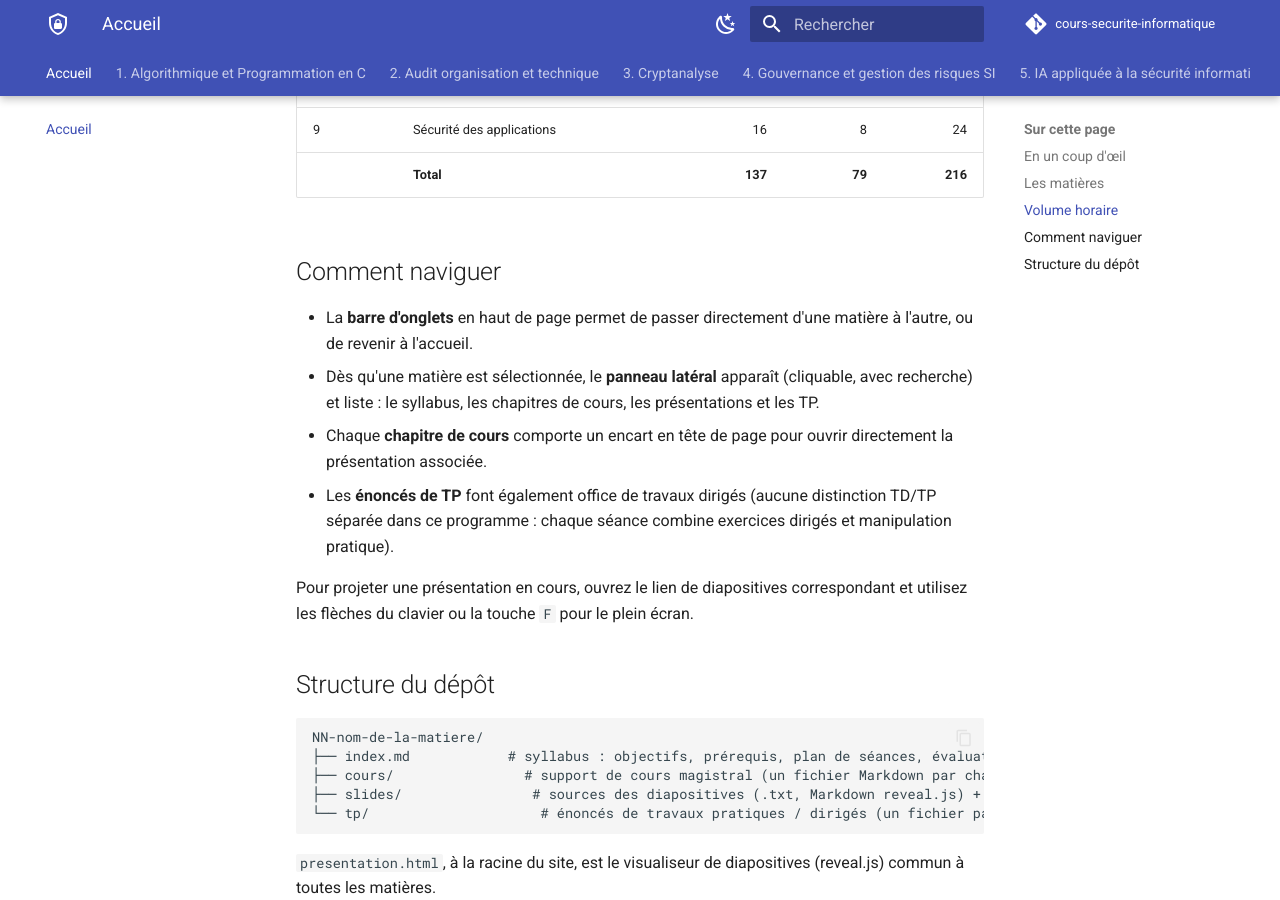
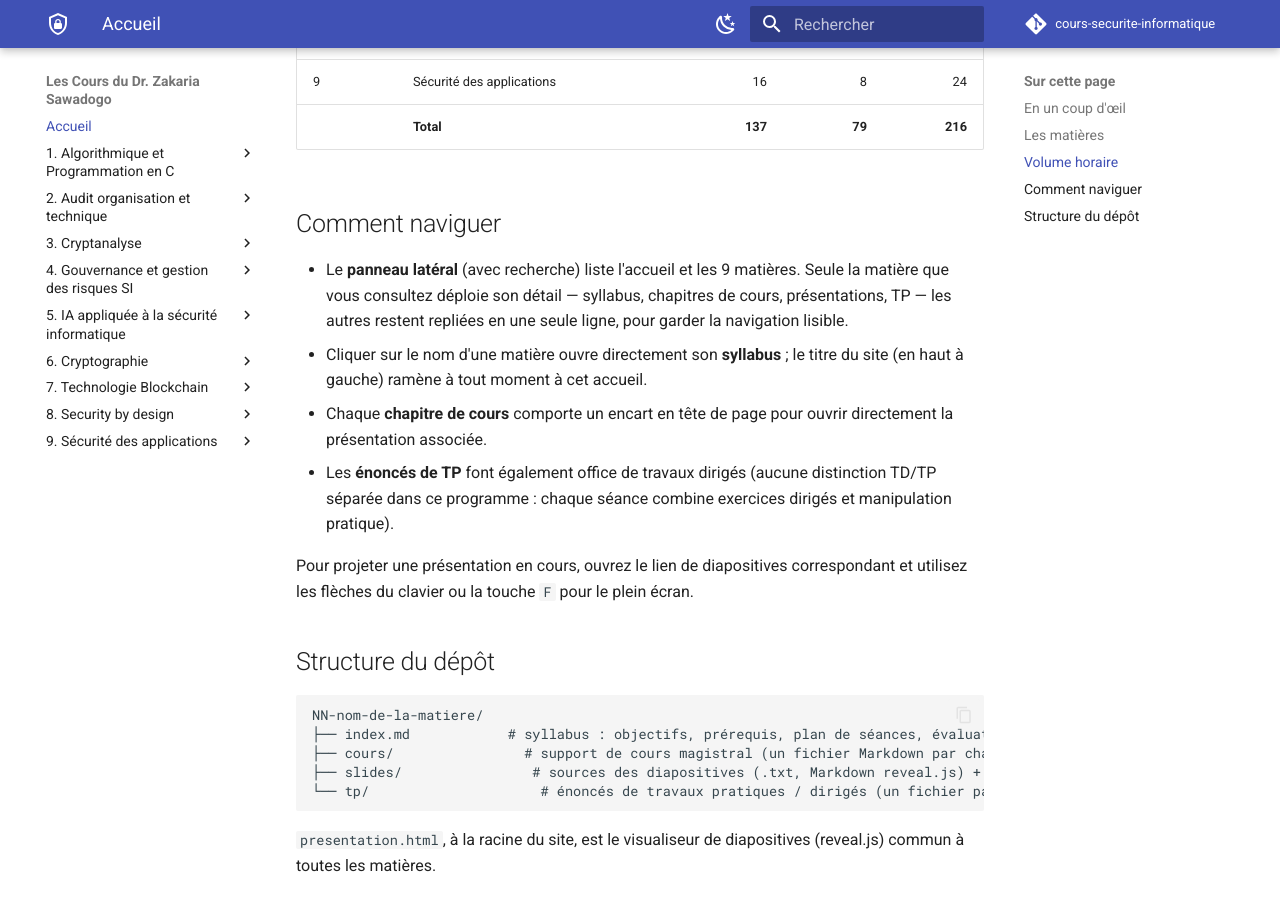
Before and after one commit to zakaria-sawadogo/cours-securite-informatique, an MkDocs documentation site: the page built from docs/index.md, in a window 1280 px wide and 900 px high, scrolled down 2781 px. Built offline with MkDocs 1.6.1 and Material for MkDocs 9.7.7, drawn with Linux system fonts in a browser that asks for light colours; comment, search, counter and statistics services are not loaded.

Commit message:
Retrait de la barre d'onglets : navigation par panneau latéral, seule la matière active développée

```diff
--- a/docs/index.md
+++ b/docs/index.md
@@ -165,8 +165,8 @@ Support de cours, présentations (diapositives) et travaux pratiques des 9 mati
 
 ## Comment naviguer
 
-- La **barre d'onglets** en haut de page permet de passer directement d'une matière à l'autre, ou de revenir à l'accueil.
-- Dès qu'une matière est sélectionnée, le **panneau latéral** apparaît (cliquable, avec recherche) et liste : le syllabus, les chapitres de cours, les présentations et les TP.
+- Le **panneau latéral** (avec recherche) liste l'accueil et les 9 matières. Seule la matière que vous consultez déploie son détail — syllabus, chapitres de cours, présentations, TP — les autres restent repliées en une seule ligne, pour garder la navigation lisible.
+- Cliquer sur le nom d'une matière ouvre directement son **syllabus** ; le titre du site (en haut à gauche) ramène à tout moment à cet accueil.
 - Chaque **chapitre de cours** comporte un encart en tête de page pour ouvrir directement la présentation associée.
 - Les **énoncés de TP** font également office de travaux dirigés (aucune distinction TD/TP séparée dans ce programme : chaque séance combine exercices dirigés et manipulation pratique).
 
--- a/mkdocs.yml
+++ b/mkdocs.yml
@@ -29,11 +29,8 @@ theme:
         icon: material/weather-sunny
         name: "Passer en mode clair"
   features:
-    - navigation.tabs
-    - navigation.tabs.sticky
     - navigation.instant
     - navigation.tracking
-    - navigation.sections
     - navigation.indexes
     - navigation.top
     - navigation.footer
```
